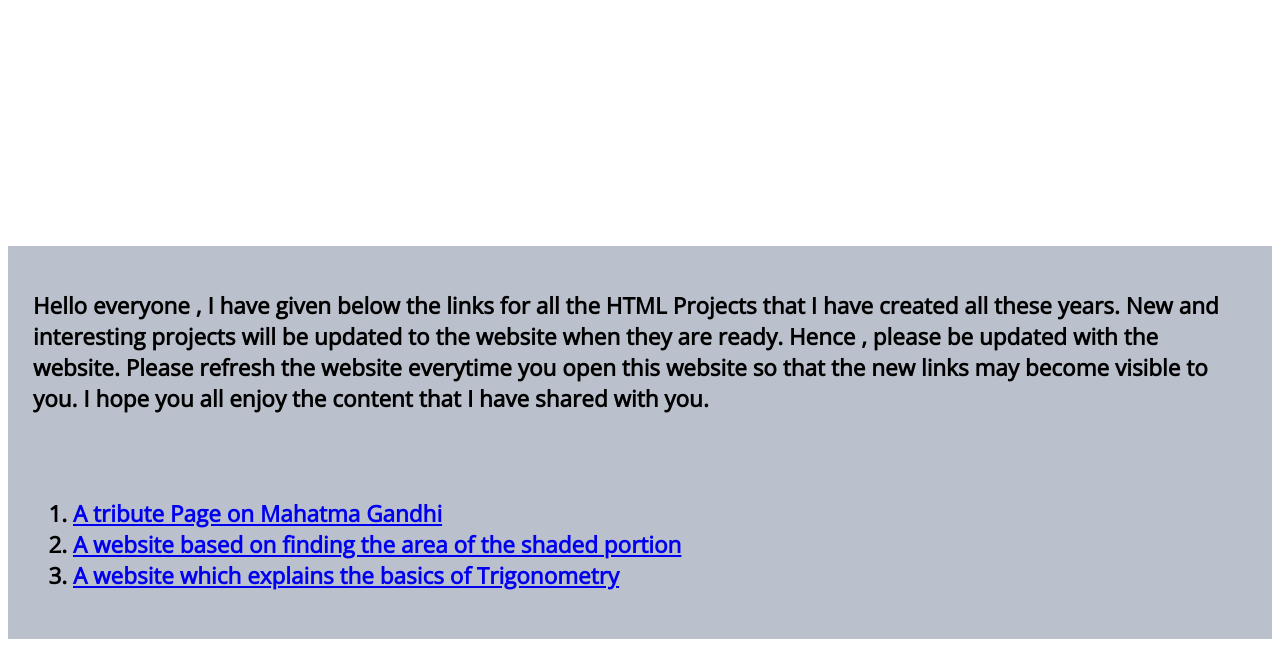
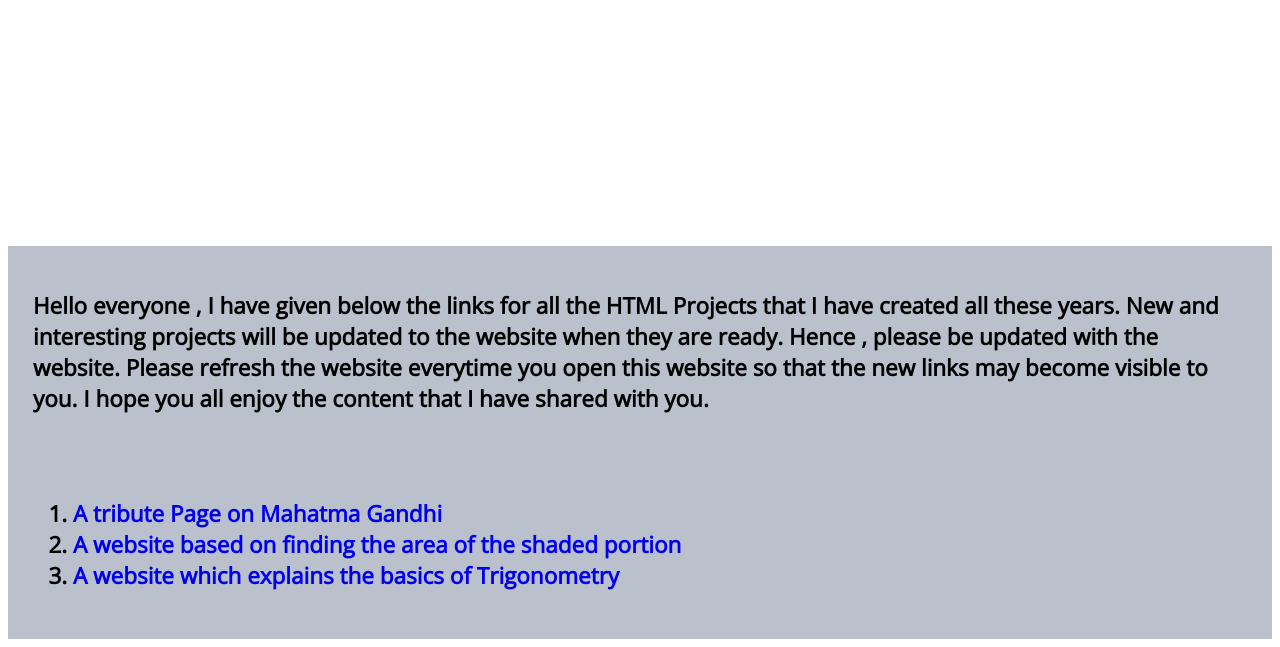
Before and after one commit to yeshwanthvr/HTML-and-CSS, a plain HTML site: page yesh/index.html in a window 1280 px wide. Shown: the part 194-841 px from the top of the page. Drawn offline with nearby package versions, Linux system fonts and the light colour scheme.

Commit message:
Changed the color

```diff
--- a/yesh/css/main.css
+++ b/yesh/css/main.css
@@ -80,7 +80,11 @@ nav a:hover {
     display: block;
 }
 
-
+.link
+{
+    text-decoration: none;
+    color: #0000ed;
+}
 
 @media screen and (min-width: 950px) {
     .nav-toggle-label {
--- a/yesh/index.html
+++ b/yesh/index.html
@@ -28,9 +28,9 @@
     <div class="container"><h2>Hello everyone , I have given below the links for all the HTML Projects that I have created all these years. New and interesting projects will be updated to the website when they are ready. Hence , please be updated with the website. Please refresh the website everytime you open this website so that the new links may become visible to you. I hope you all enjoy the content that I have shared with you.
         <br><br><br>
         <ol>
-            <li><a href="tribute_page.html">A tribute Page on Mahatma Gandhi</a></li>
-            <li><a href="area_1(1).html">A website based on finding the area of the shaded portion</a></li>
-            <li><a href="trigonometry.html">A website which explains the basics of Trigonometry</a></li>
+            <li><a href="tribute_page.html" class="link">A tribute Page on Mahatma Gandhi</a></li>
+            <li><a href="area_1(1).html" class="link">A website based on finding the area of the shaded portion</a></li>
+            <li><a href="trigonometry.html" class="link">A website which explains the basics of Trigonometry</a></li>
         </ol>
     </h2></div>
 </body>
```
